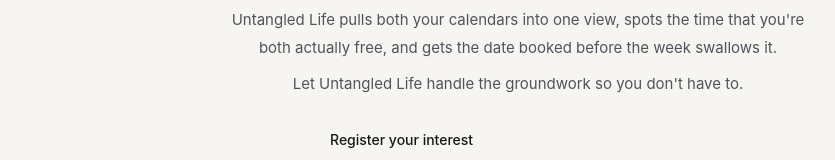
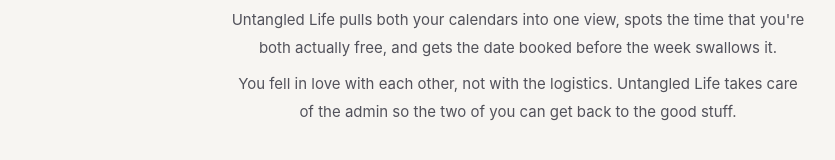
Before and after one commit to Untangled-Life/untangled-life, a Next.js app: page / in a window 1280 px wide. Shown: the part 297-457 px from the top of the page, without its empty margins (122-957 px from the left). Built offline with nearby package versions, Linux system fonts and the light colour scheme; no server answers.

Commit message:
Update hero closing line to admin/logistics copy

```diff
--- a/src/app/page.tsx
+++ b/src/app/page.tsx
@@ -49,8 +49,9 @@
               date booked before the week swallows it.
             </p>
             <p className="mt-2 text-[15px] leading-7 text-text-secondary">
-              Let Untangled Life handle the groundwork so you don&apos;t
-              have to.
+              You fell in love with each other, not with the logistics.
+              Untangled Life takes care of the admin so the two of you can
+              get back to the good stuff.
             </p>
             <div className="mt-8">
               <WaitlistForm />
```
